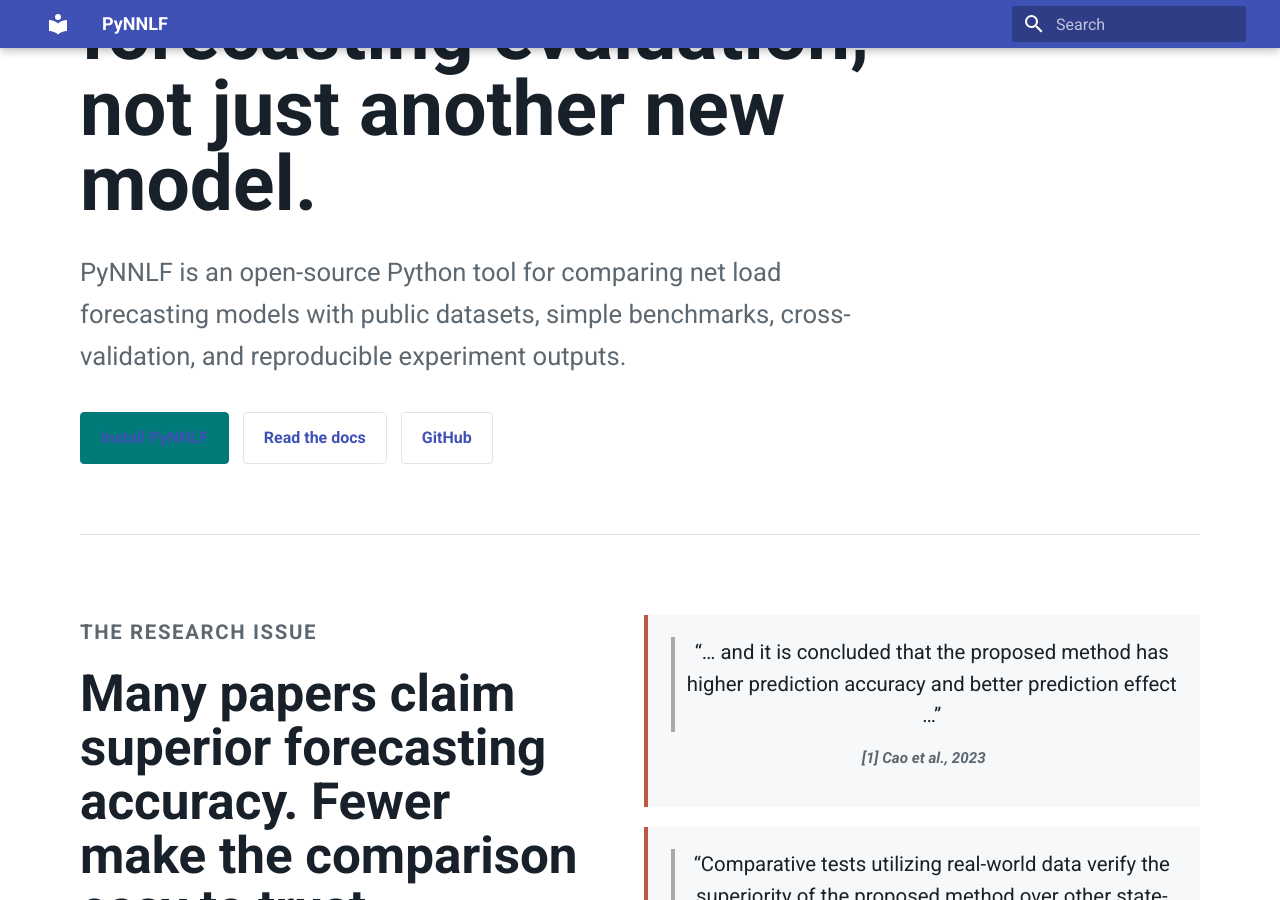
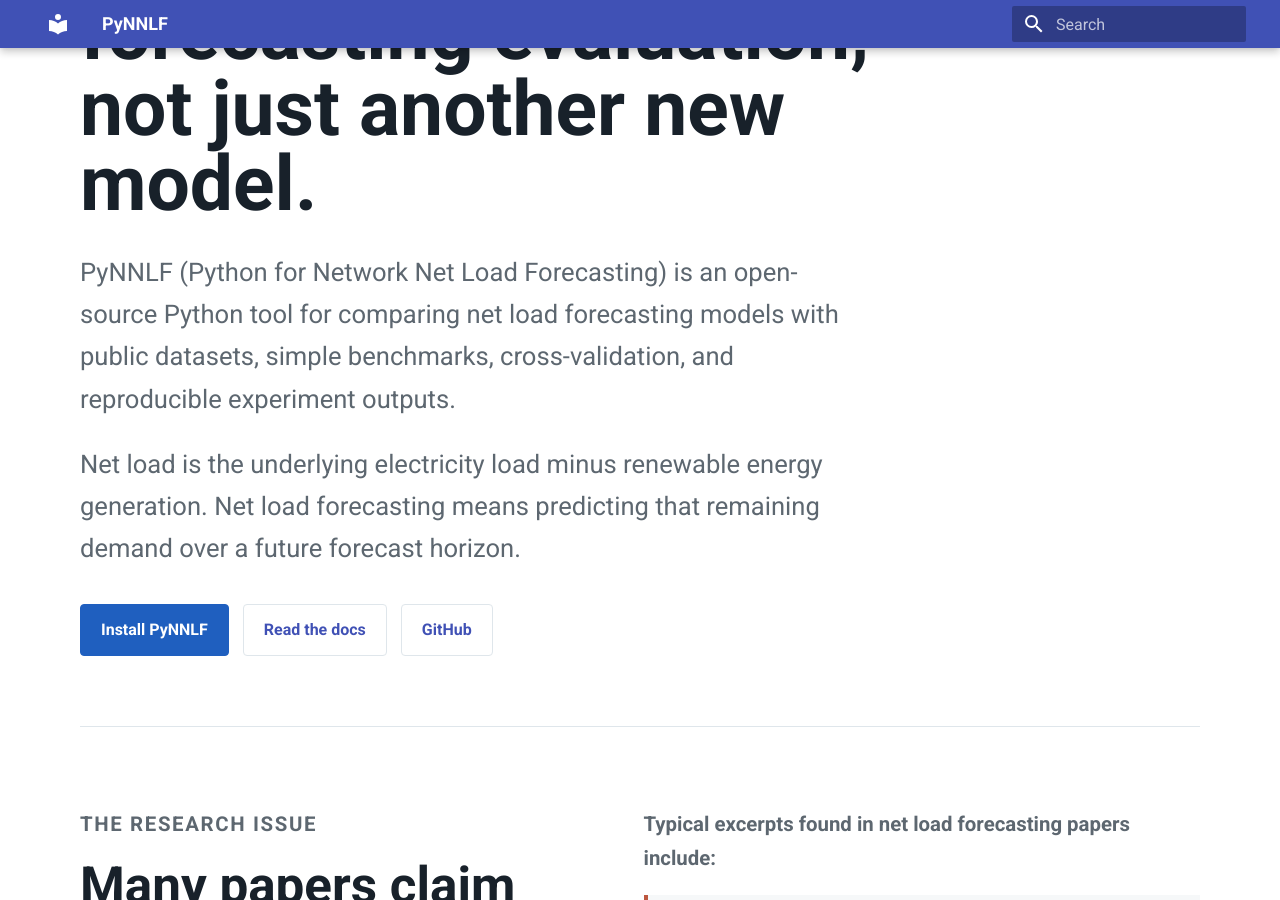
Before and after one commit to mssamhan31/PyNNLF, an MkDocs documentation site: the page built from docs/index.md, in a window 1280 px wide and 900 px high, scrolled down 309 px. Built offline with MkDocs 1.6.1 and Material for MkDocs 9.7.7, drawn with Linux system fonts in a browser that asks for light colours; some of the changed text lies outside the part shown.

Commit message:
Refine PyNNLF website homepage

```diff
--- a/docs/assets/css/website.css
+++ b/docs/assets/css/website.css
@@ -54,6 +54,14 @@
   line-height: 1.65;
 }
 
+.pynnlf-definition {
+  max-width: 780px;
+  margin: -0.55rem 0 1.7rem;
+  color: var(--pynnlf-muted);
+  font-size: clamp(1.05rem, 2vw, 1.28rem);
+  line-height: 1.65;
+}
+
 .pynnlf-actions {
   display: flex;
   flex-wrap: wrap;
@@ -87,6 +95,20 @@
 
 .pynnlf-button--primary:hover {
   background: var(--pynnlf-teal-dark);
+  color: #fff;
+}
+
+.md-typeset .pynnlf-button--install,
+.md-typeset .pynnlf-button--install:visited {
+  border-color: #1f5fbf;
+  background: #1f5fbf;
+  color: #fff;
+}
+
+.md-typeset .pynnlf-button--install:hover,
+.md-typeset .pynnlf-button--install:focus {
+  border-color: #164a99;
+  background: #164a99;
   color: #fff;
 }
 
@@ -126,6 +148,13 @@
   gap: 1rem;
 }
 
+.pynnlf-quote-lead {
+  margin: 0;
+  color: var(--pynnlf-ink);
+  font-size: 0.9rem;
+  font-weight: 800;
+}
+
 .pynnlf-quote-stack figure {
   margin: 0;
   padding: 1.1rem 1.15rem;
@@ -147,6 +176,10 @@
   color: var(--pynnlf-muted);
   font-size: 0.76rem;
   font-weight: 700;
+}
+
+.pynnlf-quote-stack figcaption a {
+  color: var(--pynnlf-muted);
 }
 
 .pynnlf-stat-grid {
@@ -257,6 +290,19 @@
   line-height: 1.45;
 }
 
+.pynnlf-disclosure {
+  padding: 0 0 3rem;
+}
+
+.pynnlf-disclosure p {
+  margin: 0;
+  padding-top: 1rem;
+  border-top: 1px solid var(--pynnlf-line);
+  color: var(--pynnlf-muted);
+  font-size: 0.78rem;
+  line-height: 1.5;
+}
+
 @media (max-width: 1020px) {
   .pynnlf-stat-grid,
   .pynnlf-capability-grid {
--- a/docs/index.md
+++ b/docs/index.md
@@ -9,10 +9,13 @@ hide:
     <p class="pynnlf-eyebrow">PyNNLF</p>
     <h1>Reliable net load forecasting evaluation, not just another new model.</h1>
     <p class="pynnlf-hero__lead">
-      PyNNLF is an open-source Python tool for comparing net load forecasting models with public datasets, simple benchmarks, cross-validation, and reproducible experiment outputs.
+      PyNNLF (Python for Network Net Load Forecasting) is an open-source Python tool for comparing net load forecasting models with public datasets, simple benchmarks, cross-validation, and reproducible experiment outputs.
+    </p>
+    <p class="pynnlf-definition">
+      Net load is the underlying electricity load minus renewable energy generation. Net load forecasting means predicting that remaining demand over a future forecast horizon.
     </p>
     <div class="pynnlf-actions">
-      <a class="pynnlf-button pynnlf-button--primary" href="getting_started/">Install PyNNLF</a>
+      <a class="pynnlf-button pynnlf-button--primary pynnlf-button--install" href="getting_started/">Install PyNNLF</a>
       <a class="pynnlf-button" href="examples/">Read the docs</a>
       <a class="pynnlf-button" href="https://github.com/mssamhan31/PyNNLF">GitHub</a>
     </div>
@@ -23,22 +26,23 @@ hide:
       <p class="pynnlf-eyebrow">The research issue</p>
       <h2>Many papers claim superior forecasting accuracy. Fewer make the comparison easy to trust.</h2>
       <p>
-        Since 2016, more than 102 academic papers have been published on net load forecasting. At least 84 introduced a novel method. However, many papers did not use simple benchmark models, relied on private datasets, or did not publicly share implementation code.
+        Since 2016, more than 102 academic papers have been published on net load forecasting. At least 84 introduced a novel model. However, many papers did not use simple benchmark models, relied on private datasets, or did not publicly share implementation code.
       </p>
     </div>
 
     <div class="pynnlf-quote-stack">
+      <p class="pynnlf-quote-lead">Typical excerpts found in net load forecasting papers include:</p>
       <figure>
         <blockquote>&ldquo;&hellip; and it is concluded that the proposed method has higher prediction accuracy and better prediction effect &hellip;&rdquo;</blockquote>
-        <figcaption>[1] Cao et al., 2023</figcaption>
+        <figcaption><a href="https://doi.org/10.1088/1742-6596/2418/1/012069">[1] Cao et al., 2023</a></figcaption>
       </figure>
       <figure>
         <blockquote>&ldquo;Comparative tests utilizing real-world data verify the superiority of the proposed method over other state-of-the-art net load forecasting algorithms.&rdquo;</blockquote>
-        <figcaption>[2] Hu et al., 2024</figcaption>
+        <figcaption><a href="https://doi.org/10.1016/j.renene.2024.120253">[2] Hu et al., 2024</a></figcaption>
       </figure>
       <figure>
         <blockquote>&ldquo;More-over, the performance of the BDLSTM model also dominates when compared with the best of the state-of-the-art methods, &hellip;&rdquo;</blockquote>
-        <figcaption>[3] Sun et al., 2020</figcaption>
+        <figcaption><a href="https://doi.org/10.1109/TPWRS.2019.2924294">[3] Sun et al., 2020</a></figcaption>
       </figure>
     </div>
   </section>
@@ -126,4 +130,8 @@ pynnlf.run_experiment("example_project/specs/experiment.yaml")</code></pre>
     <p>[2] J. Hu, W. Hu, D. Cao, X. Sun, J. Chen, Y. Huang, Z. Chen, F. Blaabjerg, Probabilistic net load forecasting based on transformer network and Gaussian process-enabled residual modeling learning method, Renew. Energy 225 (2024). <a href="https://doi.org/10.1016/j.renene.2024.120253">https://doi.org/10.1016/j.renene.2024.120253</a>.</p>
     <p>[3] M. Sun, T. Zhang, Y. Wang, G. Strbac, C. Kang, Using Bayesian Deep Learning to Capture Uncertainty for Residential Net Load Forecasting, IEEE Transactions on Power Systems 35 (2020) 188-201. <a href="https://doi.org/10.1109/TPWRS.2019.2924294">https://doi.org/10.1109/TPWRS.2019.2924294</a>.</p>
   </section>
+
+  <section class="pynnlf-disclosure" aria-label="Disclosure">
+    <p>Disclosure: PyNNLF is an open-source tool developed as part of Samhan's PhD study, which is funded by UNSW Sydney, Ausgrid, RACE for 2030, and the NSW Decarbonisation Innovation Hub.</p>
+  </section>
 </section>
```
Also changed, not shown: other parts of docs/index.md (+1 -1 lines).
